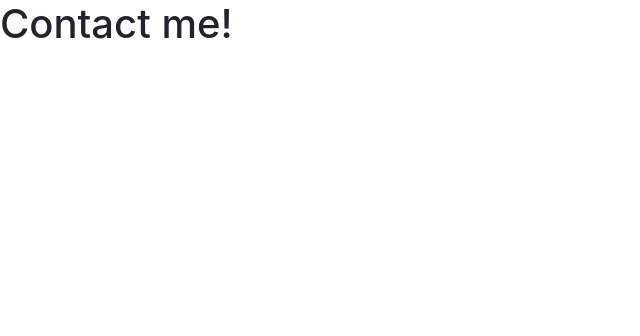
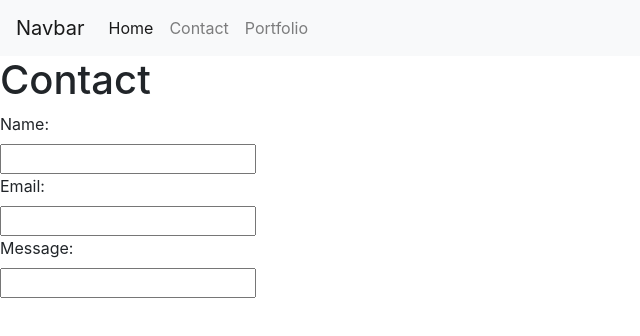
Before and after one commit to sharonkim09/gt-hw-bootstrap-portfolio, a plain HTML site: page contact.html in a window 1280 px wide. Shown: the whole page, without its empty margins (0-640 px from the left). Drawn offline with nearby package versions, Linux system fonts and the light colour scheme.

Commit message:
added contact context

```diff
--- a/contact.html
+++ b/contact.html
@@ -10,9 +10,43 @@
         integrity="sha384-9aIt2nRpC12Uk9gS9baDl411NQApFmC26EwAOH8WgZl5MYYxFfc+NcPb1dKGj7Sk" crossorigin="anonymous">
 
 </head>
+<header>
+    <!-- Bootstrap Navbar-->
+    <nav class="navbar navbar-expand-lg navbar-light bg-light">
+        <a class="navbar-brand" href="#">Navbar</a>
+        <button class="navbar-toggler" type="button" data-toggle="collapse" data-target="#navbarNav"
+            aria-controls="navbarNav" aria-expanded="false" aria-label="Toggle navigation">
+            <span class="navbar-toggler-icon"></span>
+        </button>
+        <div class="collapse navbar-collapse" id="navbarNav">
+            <ul class="navbar-nav">
+                <li class="nav-item active">
+                    <a class="nav-link" href="./index.html">Home <span class="sr-only">(current)</span></a>
+                </li>
+                <li class="nav-item">
+                    <a class="nav-link" href="./contact.html">Contact</a>
+                </li>
+                <li class="nav-item">
+                    <a class="nav-link" href="./portfolio.html">Portfolio</a>
+                </li>
+                <li class="nav-item">
+                    <a class="nav-link disabled" href="#"></a>
+                </li>
+            </ul>
+        </div>
+    </nav>
+</header>
 
 <body>
-    <h1>Contact me!</h1>
+    <form>
+    <h1>Contact</h1>
+    <label for="name">Name:</label><br>
+    <input type="text" id="name" name="name"><br>
+    <label for="email">Email:</label><br>
+    <input type="text" id="email" name="email"><br>
+    <label for="message">Message:</label><br>
+    <input type="text" id="message" name="message"><br>
+    </form>
 </body>
 
 </html>
```
Also changed, not shown: index.html (+15 -21 lines), portfolio.html (+12 -0 lines), assets/images/home.png (added), 2 other files.
